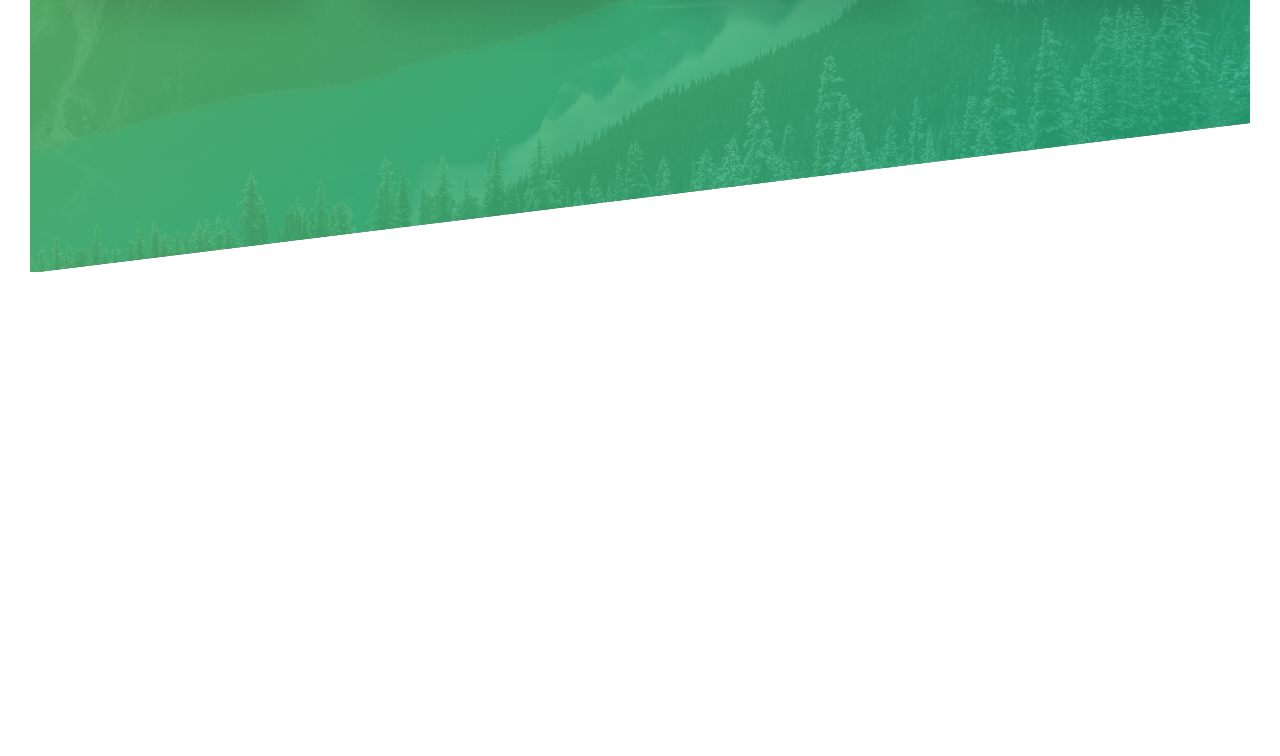
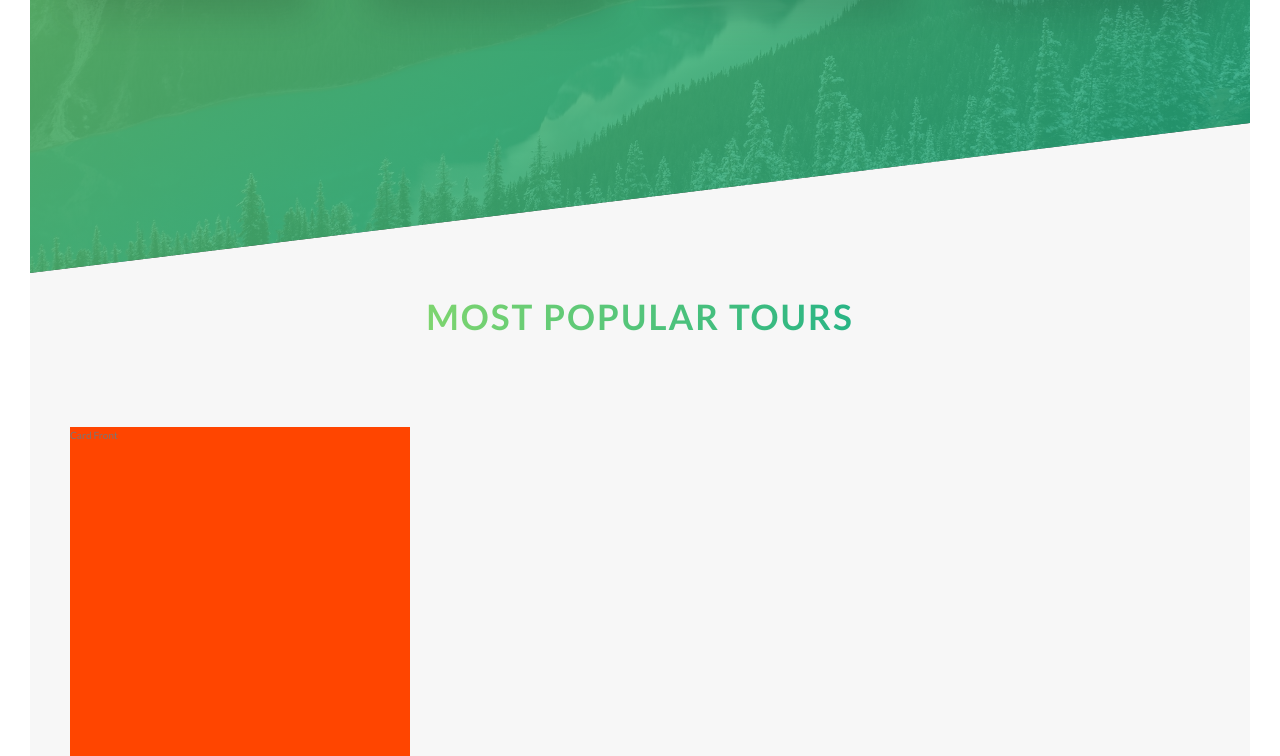
Before and after one commit to DiegoPlancarte/natours, a website: page index.html in a window 1280 px wide. Shown: the part 2044-2800 px from the top of the page. Before the commit the page ends 2316 px from the top, so only its background shows below. Drawn offline with Linux system fonts and the light colour scheme.

Commit message:
Created section for most popular tours. Initial styling

```diff
--- a/index.html
+++ b/index.html
@@ -94,7 +94,26 @@
             <p class="feature-box__text">Lorem ipsum dolor, sit amet consectetur adipisicing elit. Quas nam officiis nulla libero</p>
           </div>
         </div>
+      </div>
+    </section>
 
+    <section class="section-tours">
+      <div class="u-center-text u-margin-bottom-big">
+        <h2 class="heading-secondary">
+          Most popular tours
+        </h2>
+      </div>
+      <div class="row">
+        <div class="col-1-of-3">
+          <div class="card">
+            <div class="card__side">
+              Card Front
+            </div>
+            <div class="card__side">
+              Card Back
+            </div>
+          </div>
+        </div>
       </div>
     </section>
   </main>
--- /dev/null
+++ b/sass/components/_card.scss
@@ -0,0 +1,14 @@
+.card {
+  perspective: 150rem;
+  -moz-perspective: 150rem;
+
+  &__side {
+    background-color: orangered;
+    height: 50rem;
+    transition: all .8s;
+  }
+
+  &:hover &__side {
+    transform: rotateY(180deg);
+  }
+}
--- a/sass/main.scss
+++ b/sass/main.scss
@@ -8,6 +8,7 @@
 @import "base/utilities";
 
 @import "components/button";
+@import "components/card";
 @import "components/composition";
 @import "components/feature-box";
 
--- a/sass/pages/_home.scss
+++ b/sass/pages/_home.scss
@@ -19,3 +19,9 @@
     transform: skewY(7deg);
   }
 }
+
+.section-tours {
+  background-color: $color-grey-light-1;
+  padding: 25rem 0 50rem 0;
+  margin-top: -20vh;
+}
```
Also changed, not shown: css/styles.css.
